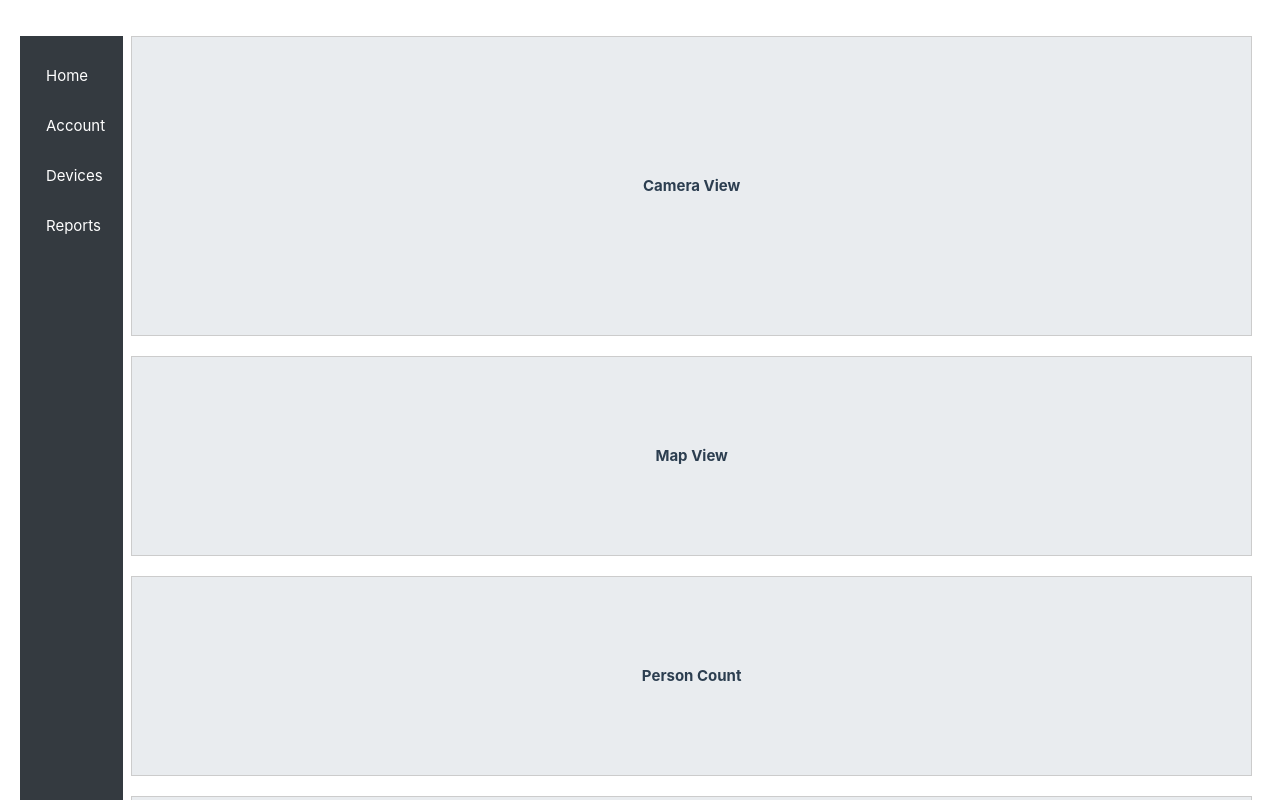
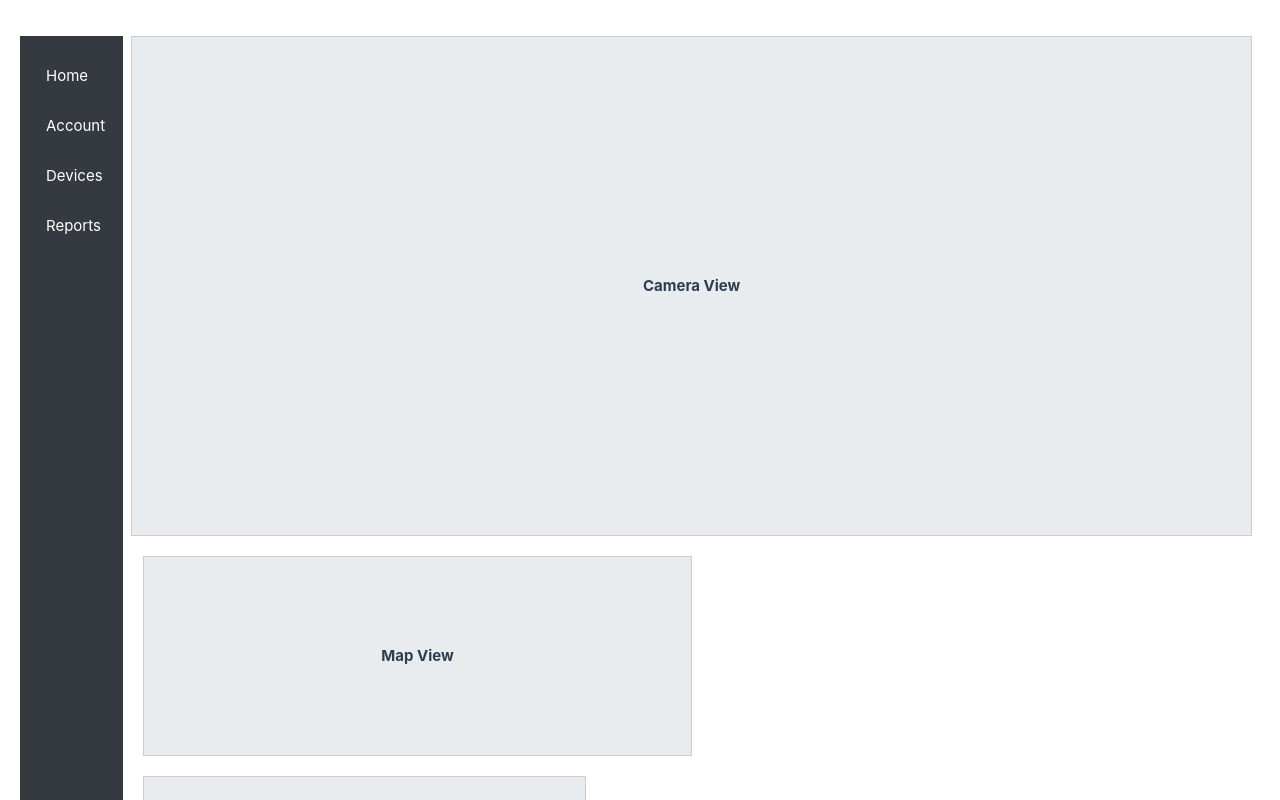
Before and after one commit to VoTanTai-dp/smart-portal, a Vue app in the folder frontend/: page / in a window 1280 px wide. Shown: the top 800 px of the page. Built offline with nearby package versions, Linux system fonts and the light colour scheme; the HTML template or start-up script is replaced by a standard one.

Commit message:
update css home_page

```diff
--- a/frontend/src/App.vue
+++ b/frontend/src/App.vue
@@ -13,15 +13,4 @@
 
 <!-- Styles CSS-->
 <style>
-html, body {
-  height: 100%;
-  margin: 0;
-}
-
-#app {
-  min-height: 100vh;
-  display: flex;
-  flex-direction: column;
-}
-
 </style>
--- a/frontend/src/assets/main.css
+++ b/frontend/src/assets/main.css
@@ -5,6 +5,8 @@
   margin: 0 auto;
   padding: 2rem;
   font-weight: normal;
+  display: flex;
+  flex-direction: column;
 }
 
 a,
@@ -26,10 +28,4 @@ a,
     display: flex;
     place-items: center;
   }
-
-  #app {
-    display: grid;
-    grid-template-columns: 1fr 1fr;
-    padding: 0 2rem;
-  }
 }
--- a/frontend/src/views/home_page.vue
+++ b/frontend/src/views/home_page.vue
@@ -30,12 +30,17 @@
         <div class="row">
           <div class=" section cam-view">Camera View</div>
         </div>
-        <div class="row">
-          <div class=" section map-view">Map View</div>
-          <div class=" section person-count">Person Count</div>
-          <div class=" section vehicle-count">Vehicle Count</div>
-          <div class=" section temp-info">Temperature</div>
-          <div class=" section humidity-info">Humidity</div>
+        <div class="row flex-column">
+          <div class="view map">
+            <div class="col-6 section map-view">Map View</div>
+          </div>
+
+          <div class="col-5 view sensor">
+            <div class=" section person-count">Person Count</div>
+            <div class=" section vehicle-count">Vehicle Count</div>
+            <div class=" section temp-info">Temperature</div>
+            <div class=" section humidity-info">Humidity</div>
+          </div>
         </div>
         <div class="row">
           <div class=" section device-info">Device Info</div>
@@ -62,7 +67,6 @@
   color: #fff;
   height: 100vh;
   padding: 20px 10px;
-  min-width: 90px;
 }
 
 .nav-link {
@@ -88,7 +92,7 @@
 }
 
 .cam-view {
-  height: 300px;
+  height: 500px;
 }
 
 .map-view,
```
